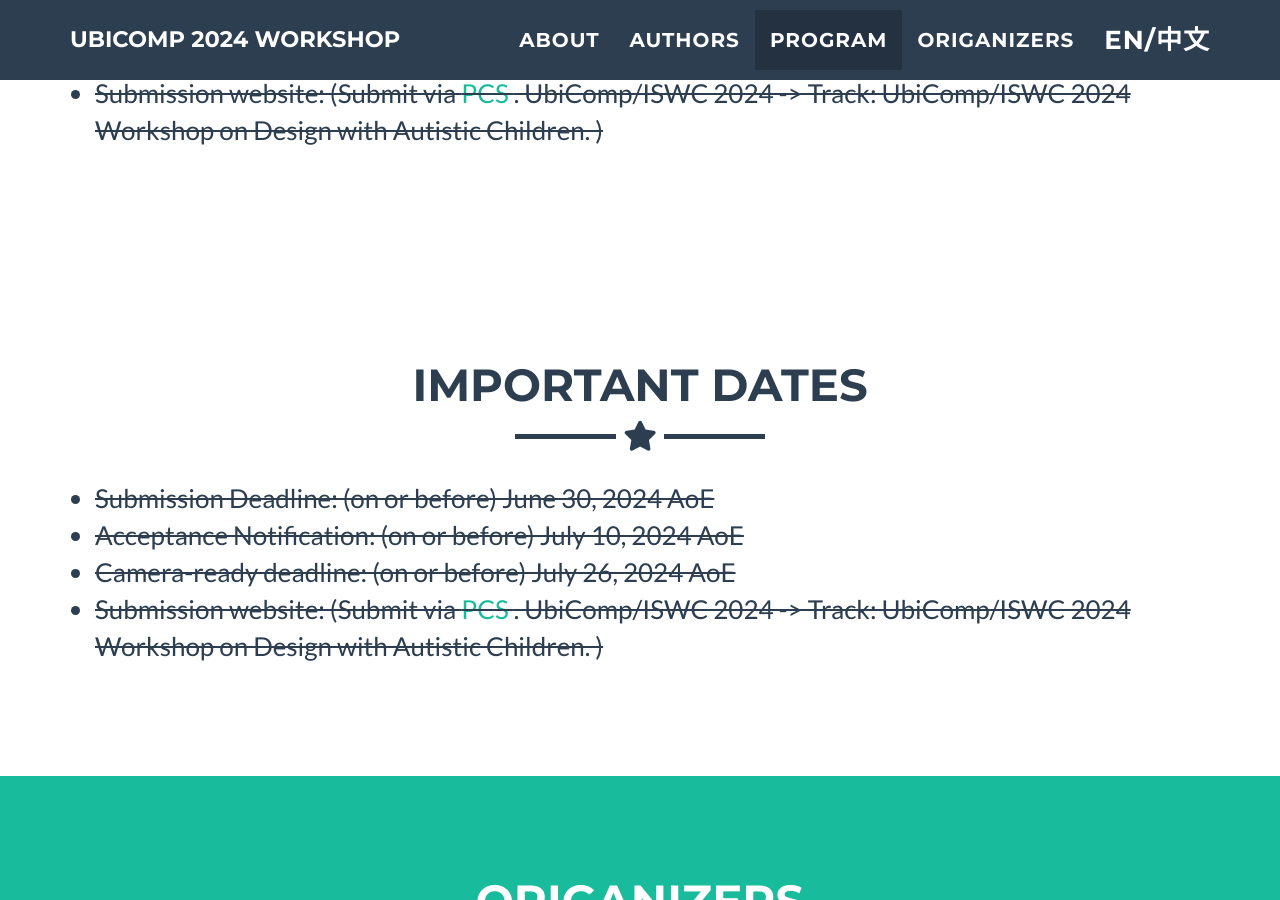
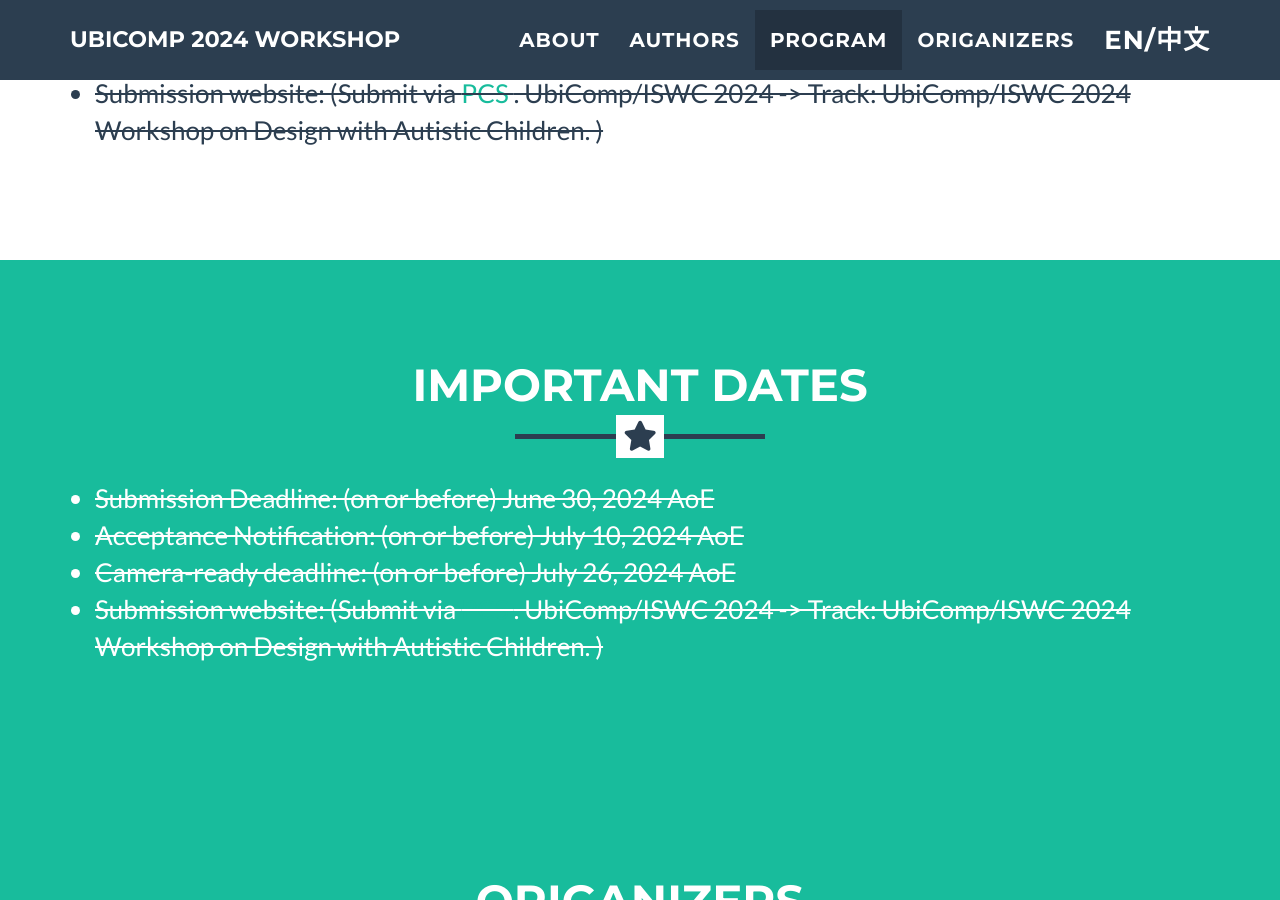
Before and after one commit to idwac/idwac.github.io, a Jekyll site: the page built from _posts/2014-07-18-project-1.markdown, in a window 1280 px wide and 900 px high, scrolled down 3430 px. Built offline with Jekyll 4.4.1, drawn with Linux system fonts in a browser that asks for light colours.

Commit message:
revise agenda type to success

```diff
--- a/_includes/agenda.html
+++ b/_includes/agenda.html
@@ -1,5 +1,5 @@
 <!-- About Section -->
-<section  id="date">
+<section class="success" id="date">
   <div class="container">
     <div class="row">
       <div class="col-lg-12 text-center">
```
